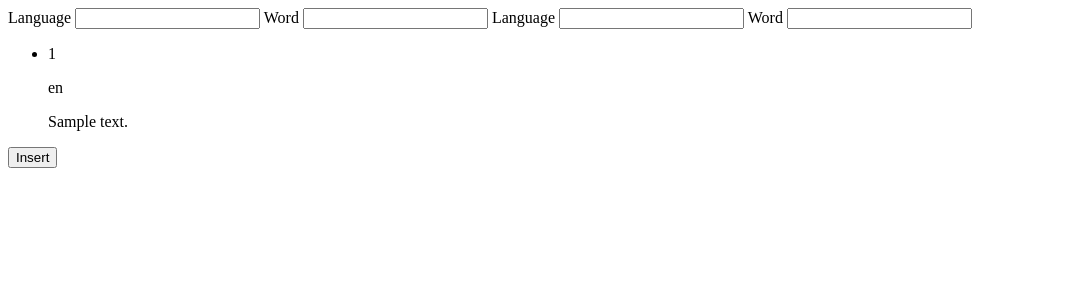
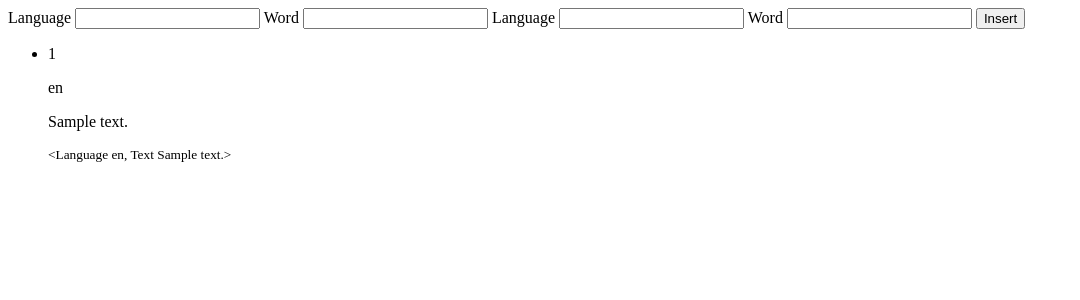
Before and after one commit to nlyubchich/ask_linguist, a Flask app: page / in a window 1280 px wide. Shown: the top 300 px of the page, without its empty margins (0-1080 px from the left). Run offline with Flask 2, Linux system fonts and the light colour scheme; tables that the repository leaves empty hold one stand-in row (values such as "Sample post"); some libraries are stand-ins or nearby versions.

Commit message:
removed title for words, inserting translated into template

```diff
--- a/main.py
+++ b/main.py
@@ -19,18 +19,18 @@ def hello_world():
     if word_form.validate_on_submit() and word_form.validate_on_submit():
         translated_word = Word.query.filter_by(
             language=word_form.language.data.title(),
-            text=word_form.word.data.title()
+            text=word_form.word.data
         ).first() or Word(
             language=word_form.language.data.title(),
-            text=word_form.word.data.title()
+            text=word_form.word.data
         )
 
         translate = Word.query.filter_by(
             language=translate_form.language.data.title(),
-            text=translate_form.word.data.title()
+            text=translate_form.word.data
         ).first() or Word(
             language=translate_form.language.data.title(),
-            text=translate_form.word.data.title()
+            text=translate_form.word.data
         )
 
         translated_word.translate.append(translate)
--- a/templates/post.html
+++ b/templates/post.html
@@ -18,16 +18,25 @@
     {{ translate_form.language.label }} {{ translate_form.language(size=20) }}
     {{ translate_form.word.label }} {{ translate_form.word(size=20) }}
 
+  <button type="submit" class="btn btn-default">Insert</button>
+</form>
+
     <ul>
     {% for word in words %}
         <li>
             <p> {{ word.id }}</p>
             <p> {{ word.language }}</p>
             <p> {{ word.text }}</p>
+            <small>
+                {% for translate in word.translate %}
+
+                    <p> {{ translate }} </p>
+                {% endfor %}
+
+            </small>
         </li>
     {% endfor %}
     </ul>
-  <button type="submit" class="btn btn-default">Insert</button>
-</form>
+
 </body>
 </html>
```
